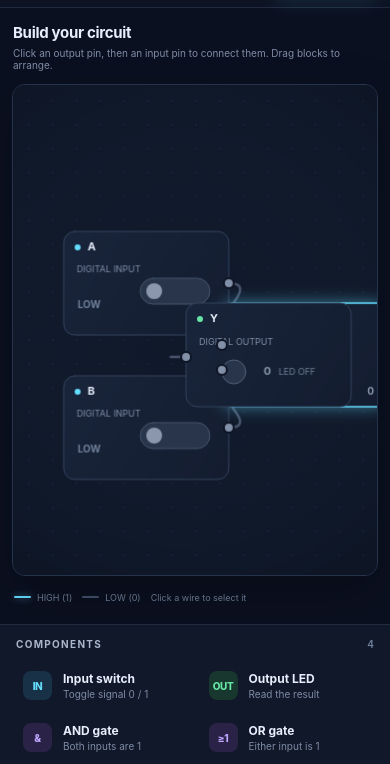
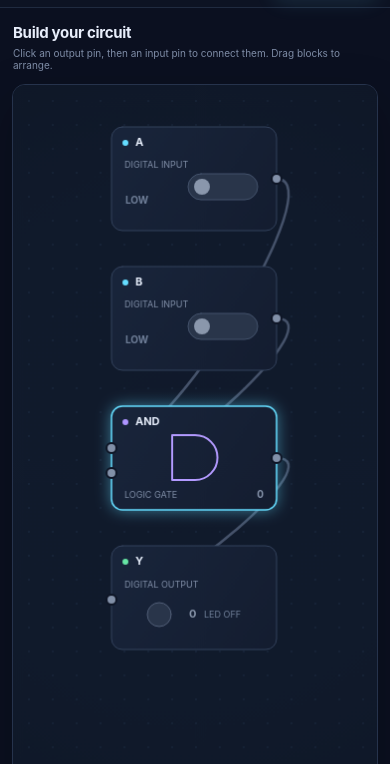
Before and after one commit to vinay692002/digital-logic-gate-simulator, a plain HTML site: page index.html in a window 390 px wide. Shown: the part 55-819 px from the top of the page. Drawn offline with Linux system fonts and the light colour scheme.

Commit message:
Fix narrow-canvas layout

```diff
--- a/index.html
+++ b/index.html
@@ -117,6 +117,12 @@
       .brand { min-width: auto; }
       .crumb { display: none; }
     }
+    @media (max-width: 760px) {
+      .workspace { display: flex; flex-direction: column; }
+      .sidebar.left { order: 2; border-top: 1px solid #202b40; border-right: 0; padding: 13px; }
+      .tool-list { grid-template-columns: repeat(4, minmax(0, 1fr)); }
+      .canvas-column { order: 1; }
+    }
     @media (max-width: 670px) {
       .topbar { height: auto; min-height: 62px; padding: 10px 13px; gap: 8px; }
       .brand-name { font-size: 12px; }
@@ -137,6 +143,11 @@
       canvas { min-height: 490px; }
       .canvas-footer { gap: 10px; font-size: 9px; }
       .kbd { display: none; }
+    }
+    @media (max-width: 540px) {
+      .tool-list { grid-template-columns: repeat(2, minmax(0, 1fr)); }
+      .canvas-frame { min-height: 750px; }
+      canvas { min-height: 750px; }
     }
   </style>
 </head>
@@ -382,6 +393,7 @@
 
       function wireCurve(from, to) {
         const bend = Math.max(42, Math.min(130, Math.abs(to.x - from.x) * .48));
+        if (to.x < from.x + 35) return { c1: { x: from.x + 58, y: from.y }, c2: { x: to.x + 58, y: to.y } };
         return { c1: { x: from.x + bend, y: from.y }, c2: { x: to.x - bend, y: to.y } };
       }
 
@@ -587,11 +599,20 @@
       function loadExample() {
         nodes = []; wires = []; selected = null; pendingFrom = null; nextNodeId = 1; nextWireId = 1;
         const w = canvas.clientWidth, h = canvas.clientHeight;
-        const left = Math.max(28, w * .14), center = Math.max(210, w * .48), right = Math.min(w - nodeW - 24, w * .74), top = Math.max(50, h * .3);
-        const a = addNode('INPUT', left, top);
-        const b = addNode('INPUT', left, top + 145);
-        const gate = addNode('AND', center, top + 72);
-        const out = addNode('OUTPUT', right, top + 72);
+        let a, b, gate, out;
+        if (w < 540) {
+          const left = Math.max(16, (w - nodeW) / 2), top = 42;
+          a = addNode('INPUT', left, top);
+          b = addNode('INPUT', left, top + 140);
+          gate = addNode('AND', left, top + 280);
+          out = addNode('OUTPUT', left, top + 420);
+        } else {
+          const left = 18, center = (w - nodeW) / 2, right = w - nodeW - 18, top = Math.max(52, h * .27);
+          a = addNode('INPUT', left, top);
+          b = addNode('INPUT', left, top + 145);
+          gate = addNode('AND', center, top + 72);
+          out = addNode('OUTPUT', right, top + 72);
+        }
         wires = [{ id: nextWireId++, from: a.id, to: gate.id, pin: 0 }, { id: nextWireId++, from: b.id, to: gate.id, pin: 1 }, { id: nextWireId++, from: gate.id, to: out.id, pin: 0 }];
         selected = { kind: 'node', id: gate.id }; update(); say('Example loaded — toggle A and B to explore AND.');
       }
```
